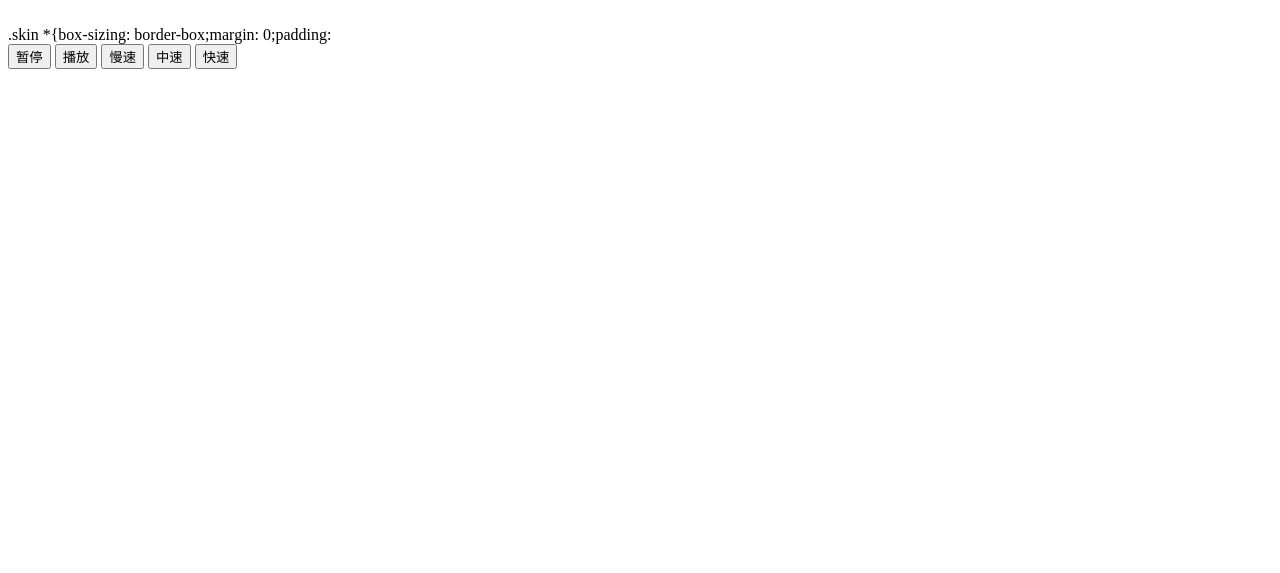
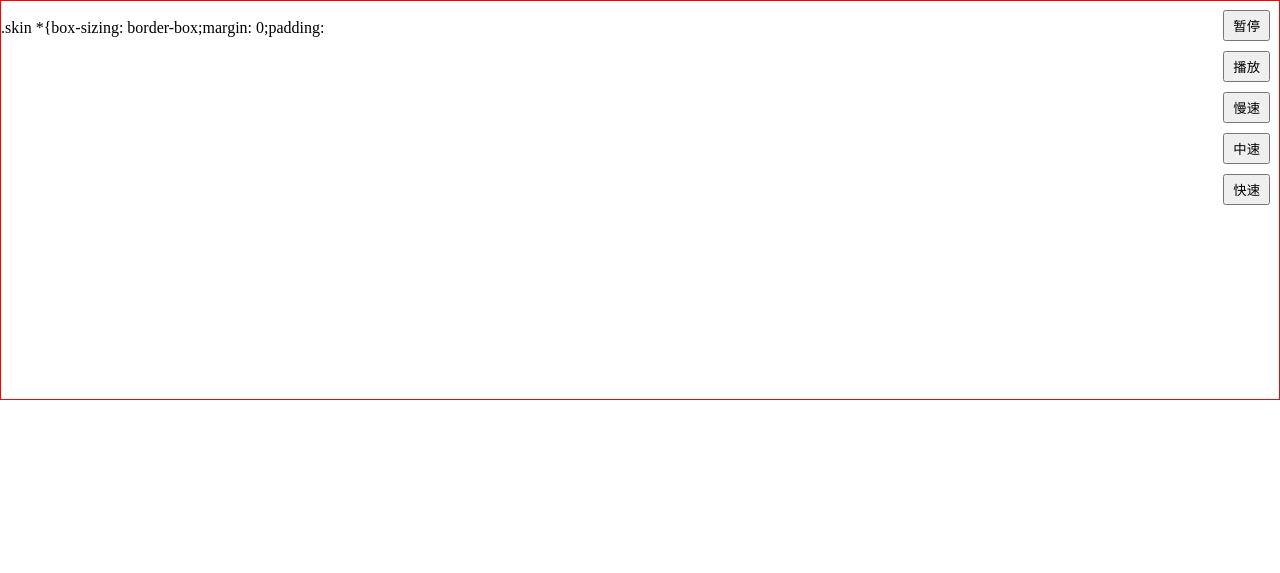
Before and after one commit to axdo/PiKaChu, a plain HTML site: page dist/test.html in a window 1280 px wide. Drawn offline with Linux system fonts and the light colour scheme.

Commit message:
load css

```diff
--- /dev/null
+++ b/dist/test.e40206e6.css
@@ -0,0 +1,2 @@
+*,:after,:before{box-sizing:border-box}#buttons{position:fixed;right:0;top:0;z-index:10;display:flex;flex-direction:column;margin-top:10px;margin-right:10px}#buttons>button{margin-bottom:10px;padding:4px 8px}#demo2{overflow:hidden}#demo{position:fixed;height:50vh;width:100%;top:0;left:0;overflow-y:auto;border:1px solid red}#demo::-webkit-scrollbar{display:none}#html{position:fixed;bottom:0;left:0;width:100%;height:50vh}
+/*# sourceMappingURL=test.e40206e6.css.map */
--- a/dist/test.html
+++ b/dist/test.html
@@ -1 +1 @@
-<!DOCTYPE html><html lang="zh_CN"><head><meta charset="UTF-8"><meta name="viewport" content="width=device-width, initial-scale=1.0"><title>会动的皮卡丘</title></head><body> <style id="demo2">*,:after,:before{box-sizing:border-box}#buttons{position:fixed;right:0;top:0;z-index:10;display:flex;flex-direction:column;margin-top:10px;margin-right:10px}#buttons>button{margin-bottom:10px;padding:4px 8px}#demo2{overflow:hidden}#demo{position:fixed;height:50vh;width:100%;top:0;left:0;overflow-y:auto;border:1px solid red}#demo::-webkit-scrollbar{display:none}#html{position:fixed;bottom:0;left:0;width:100%;height:50vh}</style>  <div id="demo"></div> <div id="buttons"> <button id="btnPause">暂停</button> <button id="btnPlay">播放</button> <button id="btnSlow">慢速</button> <button id="btnNormal">中速</button> <button id="btnFast">快速</button> </div> <div id="html"> <div class="skin"> <div class="eye left"></div> <div class="eye right"></div> <div class="nose"> <div class="yuan"></div> </div> <div class="face left"> <img src="flash.1da99c1f.gif"> </div> <div class="face right"> <img src="flash.1da99c1f.gif"> </div> <div class="mouth"> <div class="up"> <div class="left lip"></div> <div class="lip right"></div> </div> <div class="down"> <div class="yuan1"> <div class="yuan2"></div> </div> </div> </div> </div> </div> <script src="test.2f73cf33.js"></script> </body></html>
+<!DOCTYPE html><html lang="zh_CN"><head><meta charset="UTF-8"><meta name="viewport" content="width=device-width, initial-scale=1.0"><title>会动的皮卡丘</title><link rel="stylesheet" href="test.e40206e6.css"></head><body> <style id="demo2">*,:after,:before{box-sizing:border-box}#buttons{position:fixed;right:0;top:0;z-index:10;display:flex;flex-direction:column;margin-top:10px;margin-right:10px}#buttons>button{margin-bottom:10px;padding:4px 8px}#demo2{overflow:hidden}#demo{position:fixed;height:50vh;width:100%;top:0;left:0;overflow-y:auto;border:1px solid red}#demo::-webkit-scrollbar{display:none}#html{position:fixed;bottom:0;left:0;width:100%;height:50vh}</style>  <div id="demo"></div> <div id="buttons"> <button id="btnPause">暂停</button> <button id="btnPlay">播放</button> <button id="btnSlow">慢速</button> <button id="btnNormal">中速</button> <button id="btnFast">快速</button> </div> <div id="html"> <div class="skin"> <div class="eye left"></div> <div class="eye right"></div> <div class="nose"> <div class="yuan"></div> </div> <div class="face left"> <img src="flash.1da99c1f.gif"> </div> <div class="face right"> <img src="flash.1da99c1f.gif"> </div> <div class="mouth"> <div class="up"> <div class="left lip"></div> <div class="lip right"></div> </div> <div class="down"> <div class="yuan1"> <div class="yuan2"></div> </div> </div> </div> </div> </div> <script src="test.2f73cf33.js"></script> </body></html>
--- /dev/null
+++ b/src/test.css
@@ -0,0 +1,50 @@
+* {
+    box-sizing: border-box;
+}
+
+*::before,
+*::after {
+    box-sizing: border-box;
+}
+
+#buttons {
+    position: fixed;
+    right: 0;
+    top: 0;
+    z-index: 10;
+    display: flex;
+    flex-direction: column;
+    margin-top: 10px;
+    margin-right: 10px;
+}
+
+#buttons>button {
+    margin-bottom: 10px;
+    padding: 4px 8px;
+}
+
+#demo2 {
+    overflow: hidden;
+}
+
+#demo {
+    position: fixed;
+    height: 50vh;
+    width: 100%;
+    top: 0;
+    left: 0;
+    overflow-y: auto;
+    border: 1px solid red;
+}
+
+#demo::-webkit-scrollbar {
+    display: none;
+}
+
+#html {
+    position: fixed;
+    bottom: 0;
+    left: 0;
+    width: 100%;
+    height: 50vh;
+}
```
Also changed, not shown: src/test.html (+1 -0 lines), 1 other file.
